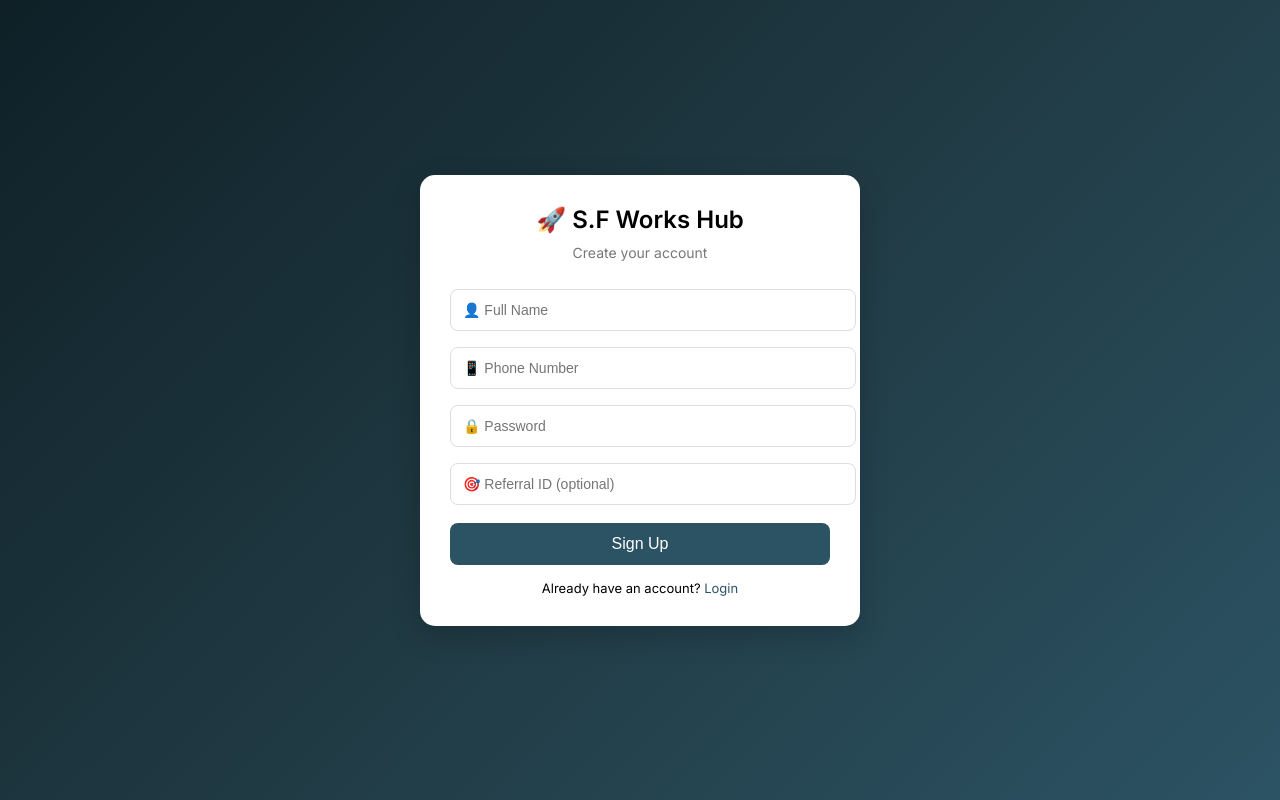
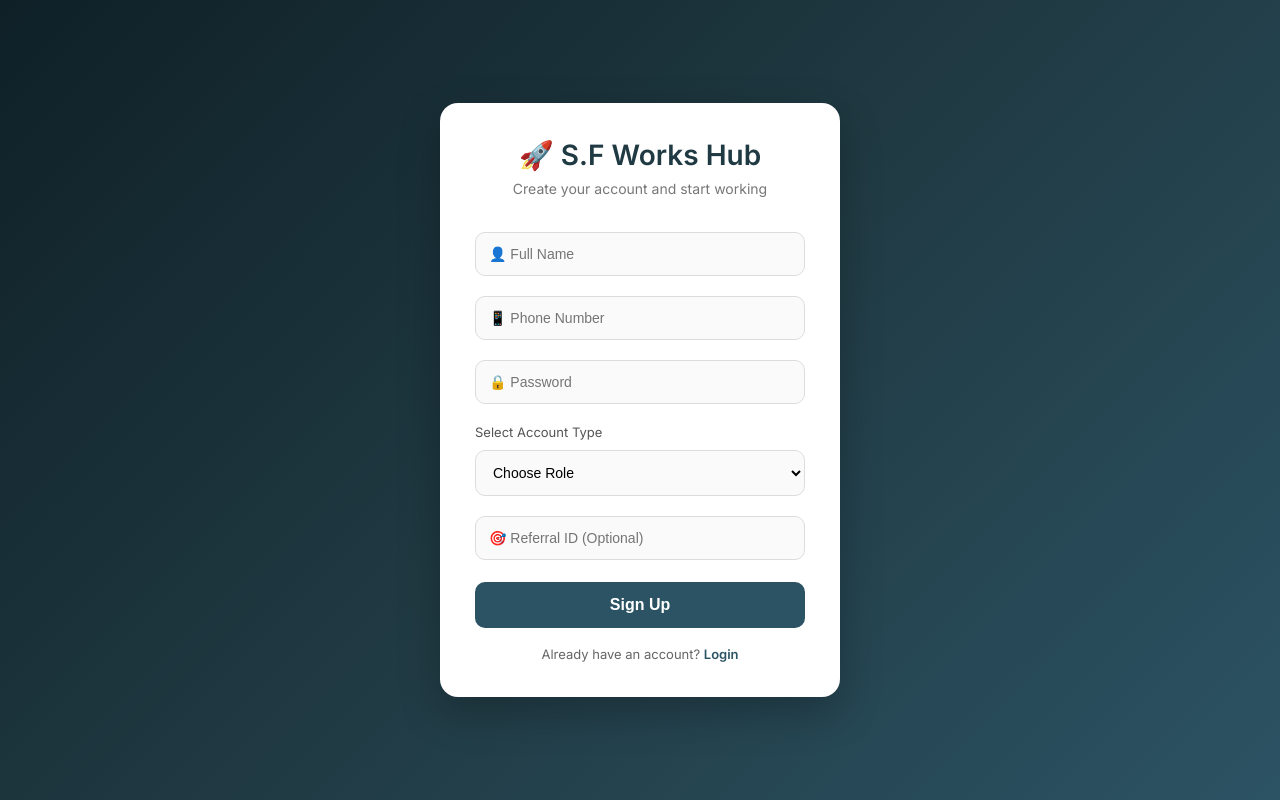
Before and after one commit to sujitfalia-blip/S.F-works-hub, a Flask app: page /signup in a window 1280 px wide. Run offline with Flask 3, Linux system fonts and the light colour scheme.

Commit message:
Update signup.html

```diff
--- a/templates/signup.html
+++ b/templates/signup.html
@@ -8,101 +8,188 @@
 <link href="https://fonts.googleapis.com/css2?family=Inter:wght@300;400;600&display=swap" rel="stylesheet">
 
 <style>
-body {
-    margin: 0;
-    font-family: 'Inter', sans-serif;
-    background: linear-gradient(135deg, #0f2027, #203a43, #2c5364);
-    height: 100vh;
-    display: flex;
-    align-items: center;
-    justify-content: center;
+
+*{
+    box-sizing:border-box;
 }
 
-.container {
-    background: #fff;
-    padding: 30px;
-    width: 100%;
-    max-width: 380px;
-    border-radius: 15px;
-    box-shadow: 0 10px 30px rgba(0,0,0,0.2);
-    text-align: center;
+body{
+    margin:0;
+    font-family:'Inter',sans-serif;
+    background:linear-gradient(135deg,#0f2027,#203a43,#2c5364);
+    min-height:100vh;
+    display:flex;
+    align-items:center;
+    justify-content:center;
+    padding:20px;
 }
 
-.logo {
-    font-size: 24px;
-    font-weight: 600;
-    margin-bottom: 10px;
+.container{
+    background:#fff;
+    padding:35px;
+    width:100%;
+    max-width:400px;
+    border-radius:18px;
+    box-shadow:0 15px 40px rgba(0,0,0,0.25);
+    text-align:center;
+    animation:fadeIn .5s ease;
 }
 
-.subtitle {
-    font-size: 14px;
-    color: #777;
-    margin-bottom: 20px;
+@keyframes fadeIn{
+    from{
+        opacity:0;
+        transform:translateY(20px);
+    }
+    to{
+        opacity:1;
+        transform:translateY(0);
+    }
 }
 
-input {
-    width: 100%;
-    padding: 12px;
-    margin: 8px 0;
-    border-radius: 8px;
-    border: 1px solid #ddd;
-    font-size: 14px;
+.logo{
+    font-size:28px;
+    font-weight:700;
+    margin-bottom:8px;
+    color:#203a43;
 }
 
-input:focus {
-    outline: none;
-    border-color: #2c5364;
+.subtitle{
+    font-size:14px;
+    color:#777;
+    margin-bottom:25px;
 }
 
-button {
-    width: 100%;
-    padding: 12px;
-    background: #2c5364;
-    color: white;
-    border: none;
-    border-radius: 8px;
-    font-size: 16px;
-    cursor: pointer;
-    margin-top: 10px;
+form{
+    width:100%;
 }
 
-button:hover {
-    background: #203a43;
+input,
+select{
+    width:100%;
+    padding:13px;
+    margin:10px 0;
+    border-radius:10px;
+    border:1px solid #ddd;
+    font-size:14px;
+    background:#fafafa;
+    transition:.3s;
 }
 
-.footer {
-    margin-top: 15px;
-    font-size: 13px;
+input:focus,
+select:focus{
+    outline:none;
+    border-color:#2c5364;
+    background:#fff;
+    box-shadow:0 0 0 3px rgba(44,83,100,0.1);
 }
 
-.footer a {
-    color: #2c5364;
-    text-decoration: none;
+button{
+    width:100%;
+    padding:14px;
+    background:#2c5364;
+    color:white;
+    border:none;
+    border-radius:10px;
+    font-size:16px;
+    font-weight:600;
+    cursor:pointer;
+    margin-top:12px;
+    transition:.3s;
 }
+
+button:hover{
+    background:#203a43;
+    transform:translateY(-1px);
+}
+
+.footer{
+    margin-top:18px;
+    font-size:13px;
+    color:#666;
+}
+
+.footer a{
+    color:#2c5364;
+    text-decoration:none;
+    font-weight:600;
+}
+
+.footer a:hover{
+    text-decoration:underline;
+}
+
+.role-title{
+    text-align:left;
+    font-size:13px;
+    margin-top:10px;
+    color:#555;
+}
+
 </style>
-
 </head>
 
 <body>
 
 <div class="container">
+
     <div class="logo">🚀 S.F Works Hub</div>
-    <div class="subtitle">Create your account</div>
+    <div class="subtitle">
+        Create your account and start working
+    </div>
 
-    <form method="POST" action="/signup">
-        <input type="text" name="name" placeholder="👤 Full Name" required>
-        <input type="text" name="phone" placeholder="📱 Phone Number" required>
-        <input type="password" name="password" placeholder="🔒 Password" required>
+    <form method="POST" action="{{ url_for('auth.signup') }}">
 
-        <!-- Referral (optional) -->
-        <input type="text" name="ref_id" placeholder="🎯 Referral ID (optional)">
+        <input
+            type="text"
+            name="name"
+            placeholder="👤 Full Name"
+            required
+        >
 
-        <button type="submit">Sign Up</button>
+        <input
+            type="text"
+            name="phone"
+            placeholder="📱 Phone Number"
+            required
+        >
+
+        <input
+            type="password"
+            name="password"
+            placeholder="🔒 Password"
+            required
+        >
+
+        <!-- Role -->
+        <div class="role-title">Select Account Type</div>
+
+        <select name="role" required>
+            <option value="">Choose Role</option>
+            <option value="user">👷 User</option>
+            <option value="admin">🛡️ Admin</option>
+            <option value="super_admin">⚡ Super Admin</option>
+        </select>
+
+        <!-- Referral -->
+        <input
+            type="text"
+            name="ref_id"
+            placeholder="🎯 Referral ID (Optional)"
+        >
+
+        <button type="submit">
+            Sign Up
+        </button>
+
     </form>
 
     <div class="footer">
-        Already have an account? <a href="/login">Login</a>
+        Already have an account?
+        <a href="{{ url_for('auth.login') }}">
+            Login
+        </a>
     </div>
+
 </div>
 
 </body>
```
